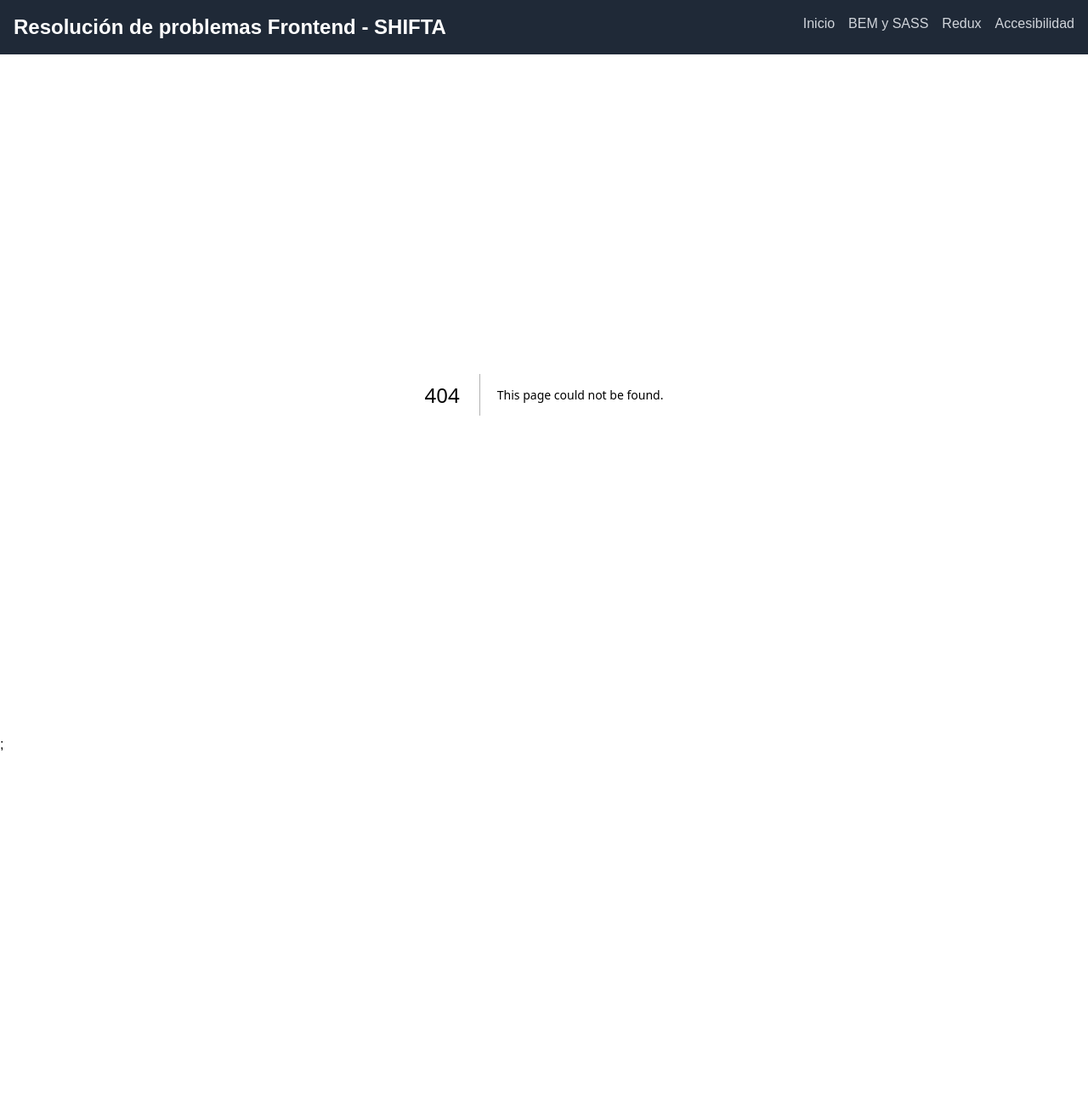
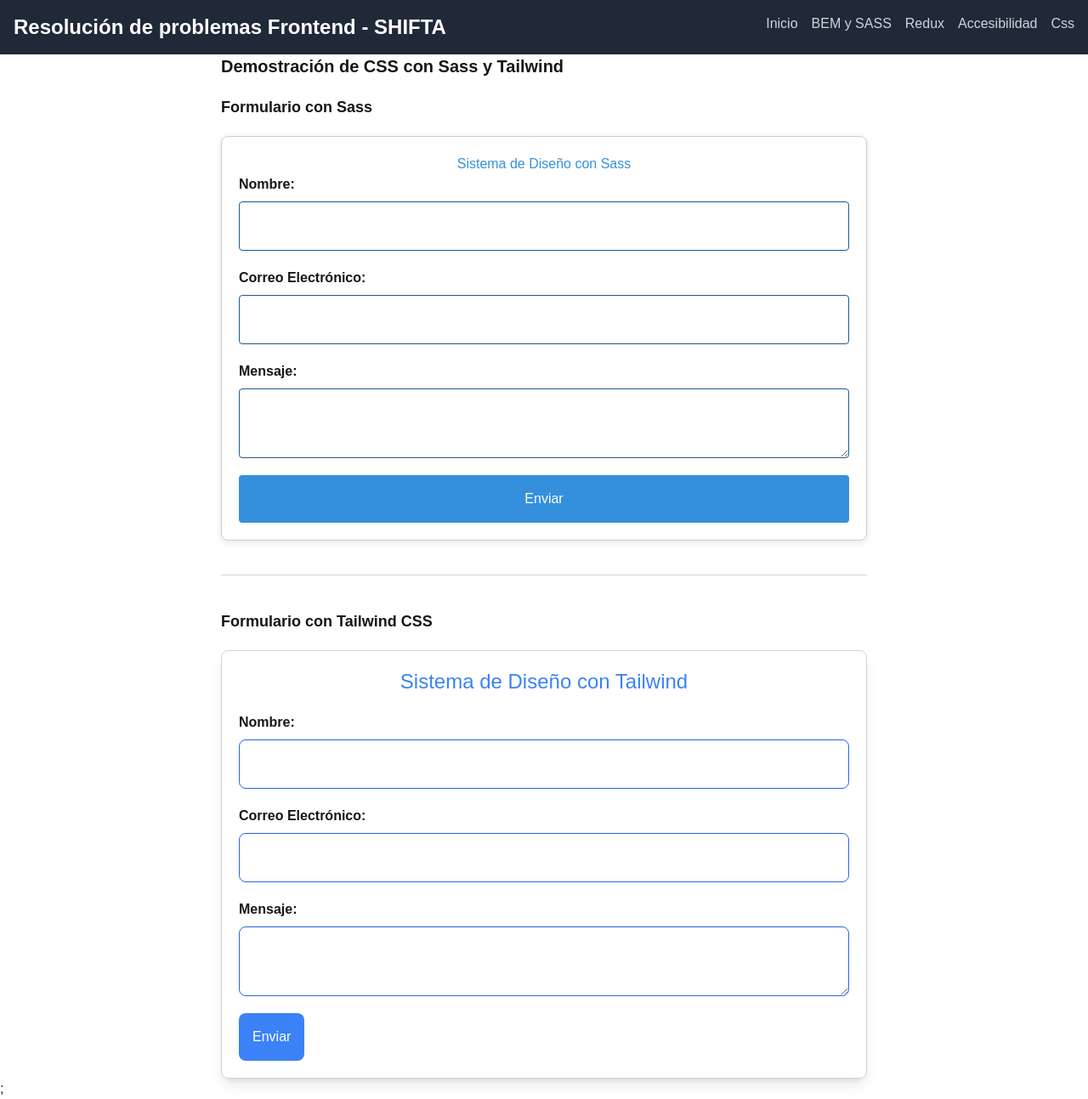
Before and after one commit to ramiropadro93/shifta-frontend-ssr, a Next.js app: page /css in a window 1280 px wide. Before the commit this address had no page. Shown: the whole page at 85% size. Before the commit the page ends 888 px from the top, so only its background shows below. Built offline with nearby package versions, Linux system fonts and the light colour scheme.

Commit message:
Cuarta POC: Css general

```diff
--- /dev/null
+++ b/components/04-css-components/FormularioSass.tsx
@@ -0,0 +1,27 @@
+import React from 'react';
+import styles from '@/styles/css.module.scss';
+
+const FormularioSass = () => {
+  return (
+    <div className={styles.formularioContenedor}>
+      <h1 className={styles.formularioTitulo}>Sistema de Diseño con Sass</h1>
+      <form className={styles.formulario}>
+        <div className={styles.fila}>
+          <label htmlFor="nombre">Nombre:</label>
+          <input id="nombre" type="text" />
+        </div>
+        <div className={styles.fila}>
+          <label htmlFor="email">Correo Electrónico:</label>
+          <input id="email" type="email" />
+        </div>
+        <div className={styles.fila}>
+          <label htmlFor="mensaje">Mensaje:</label>
+          <textarea id="mensaje"></textarea>
+        </div>
+        <button type="submit" className={styles.botonEnviar}>Enviar</button>
+      </form>
+    </div>
+  );
+};
+
+export default FormularioSass;
--- /dev/null
+++ b/components/04-css-components/FormularioTailwind.tsx
@@ -0,0 +1,50 @@
+import React from 'react';
+
+const FormularioTailwind = () => {
+    return (
+        <div className="p-5 border border-gray-300 rounded-lg shadow-lg">
+            <h1 className="text-center text-2xl text-blue-500 mb-5">
+                Sistema de Diseño con Tailwind
+            </h1>
+            <form className="space-y-5">
+                <div className="flex flex-col">
+                    <label htmlFor="nombre" className="font-bold mb-2">
+                        Nombre:
+                    </label>
+                    <input
+                        id="nombre"
+                        type="text"
+                        className="p-4 border border-blue-600 rounded-lg focus:outline-none focus:border-blue-500"
+                    />
+                </div>
+                <div className="flex flex-col">
+                    <label htmlFor="email" className="font-bold mb-2">
+                        Correo Electrónico:
+                    </label>
+                    <input
+                        id="email"
+                        type="email"
+                        className="p-4 border border-blue-600 rounded-lg focus:outline-none focus:border-blue-500"
+                    />
+                </div>
+                <div className="flex flex-col">
+                    <label htmlFor="mensaje" className="font-bold mb-2">
+                        Mensaje:
+                    </label>
+                    <textarea
+                        id="mensaje"
+                        className="p-4 border border-blue-600 rounded-lg resize-y focus:outline-none focus:border-blue-500"
+                    ></textarea>
+                </div>
+                <button
+                    type="submit"
+                    className="bg-blue-500 text-white p-4 rounded-lg hover:bg-blue-600"
+                >
+                    Enviar
+                </button>
+            </form>
+        </div>
+    );
+};
+
+export default FormularioTailwind;
--- a/components/Navbar.tsx
+++ b/components/Navbar.tsx
@@ -33,6 +33,12 @@ const Navbar = () => {
                     >
                         Accesibilidad
                     </Link>
+                    <Link
+                        href="/css"
+                        className="text-gray-300 hover:text-white transition duration-300"
+                    >
+                        Css
+                    </Link>
                 </div>
             </div>
         </nav>
--- /dev/null
+++ b/pages/css.tsx
@@ -0,0 +1,22 @@
+import React from 'react';
+import FormularioSass from '@/components/04-css-components/FormularioSass';
+import FormularioTailwind from '@/components/04-css-components/FormularioTailwind';
+
+const Css = () => {
+    return (
+        <div className="container flex flex-col gap-5">
+            <h1 className="text-xl font-bold">Demostración de CSS con Sass y Tailwind</h1>
+            <section className='flex flex-col gap-5'>
+                <h2 className='text-lg font-bold'>Formulario con Sass</h2>
+                <FormularioSass />
+            </section>
+			<hr className="border-gray-300 my-5" />
+            <section className='flex flex-col gap-5'>
+                <h2 className='text-lg font-bold'>Formulario con Tailwind CSS</h2>
+                <FormularioTailwind />
+            </section>
+        </div>
+    );
+};
+
+export default Css;
--- /dev/null
+++ b/styles/css.module.scss
@@ -0,0 +1,60 @@
+
+$color-primario: #3490dc;
+$padding-base: 16px;
+
+@mixin inputEstilo {
+  padding: $padding-base;
+  border: 1px solid darken($color-primario, 20%);
+  border-radius: 4px;
+}
+
+.formularioContenedor {
+  max-width: 100%;
+  padding: 20px;
+  border: 1px solid #ccc;
+  border-radius: 8px;
+  box-shadow: 0 2px 10px rgba(0, 0, 0, 0.1);
+
+  .formularioTitulo {
+    color: $color-primario;
+    text-align: center;
+  }
+
+  .formulario {
+    display: flex;
+    flex-direction: column;
+    gap: 20px;
+
+    .fila {
+      display: flex;
+      flex-direction: column;
+
+      label {
+        margin-bottom: 8px;
+        font-weight: bold;
+      }
+
+      input,
+      textarea {
+        @include inputEstilo();
+      }
+
+      textarea {
+        resize: vertical;
+      }
+    }
+
+    .botonEnviar {
+      background-color: $color-primario;
+      color: white;
+      padding: $padding-base;
+      border: none;
+      border-radius: 4px;
+      cursor: pointer;
+
+      &:hover {
+        background-color: darken($color-primario, 10%);
+      }
+    }
+  }
+}
--- a/styles/main.module.scss
+++ b/styles/main.module.scss
@@ -2,3 +2,4 @@
 @import 'mixins.module';
 @import 'button.module';
 @import 'card.module';
+@import 'css.module';
```
